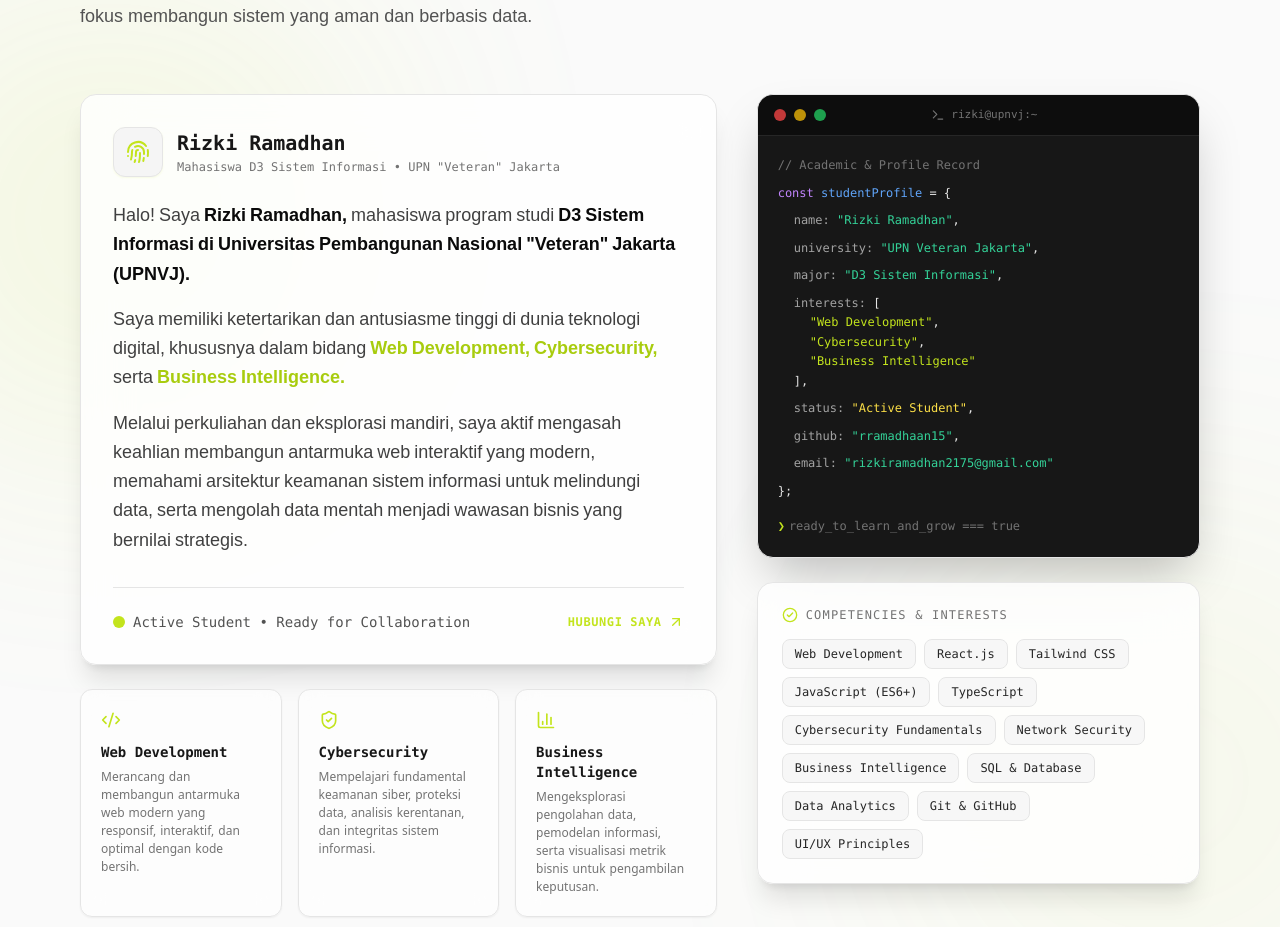
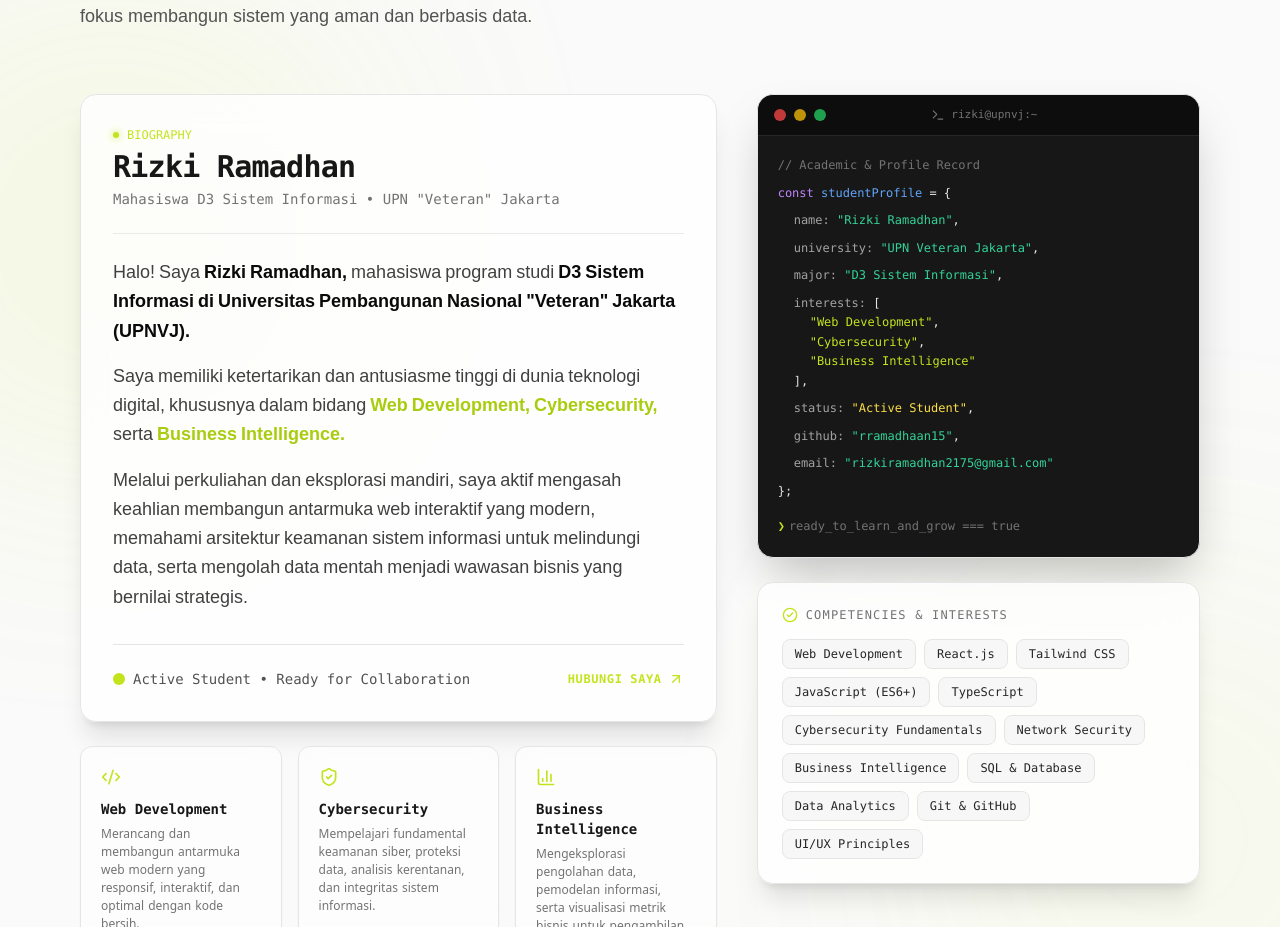
Before and after one commit to rramadhaan15/portofolio, a React (Vite) app: page / in a window 1280 px wide. Shown: the part 1101-2028 px from the top of the page. Built offline with nearby package versions, Linux system fonts and the light colour scheme; a web font is replaced by a local one.

Commit message:
Replace generic fingerprint icon box with clean, professional profile header in about section

```diff
--- a/src/components/ui/about-section.tsx
+++ b/src/components/ui/about-section.tsx
@@ -4,7 +4,6 @@ import {
   Terminal,
   ArrowUpRight,
   CheckCircle2,
-  Fingerprint,
   ShieldCheck,
   BarChart3,
   Globe,
@@ -88,16 +87,17 @@ export default function AboutSection() {
           {/* Left Column: Narrative Bio & Status */}
           <div className="lg:col-span-7 space-y-6">
             <div className="p-8 rounded-2xl border border-neutral-200 dark:border-neutral-800/80 bg-white/80 dark:bg-neutral-950/80 backdrop-blur-xl shadow-xl">
-              <div className="flex items-center gap-3.5 mb-6">
-                <div className="p-3 rounded-xl bg-neutral-100 dark:bg-neutral-900 text-neutral-900 dark:text-white border border-neutral-200 dark:border-neutral-800 shadow-sm shadow-[#C3E41D]/10">
-                  <Fingerprint className="w-6 h-6 transition-transform duration-300 hover:scale-110" style={{ color: "#C3E41D" }} />
+              <div className="mb-6 pb-6 border-b border-neutral-200/80 dark:border-neutral-800/80">
+                <div className="flex items-center gap-2 text-xs font-mono text-[#C3E41D] mb-1.5">
+                  <span className="w-1.5 h-1.5 rounded-full bg-[#C3E41D] shadow-[0_0_8px_#C3E41D]" />
+                  <span>BIOGRAPHY</span>
                 </div>
-                <div>
-                  <h3 className="text-xl font-bold font-mono">Rizki Ramadhan</h3>
-                  <p className="text-xs text-neutral-500 font-mono mt-0.5">
-                    Mahasiswa D3 Sistem Informasi • UPN "Veteran" Jakarta
-                  </p>
-                </div>
+                <h3 className="text-2xl sm:text-3xl font-extrabold font-mono tracking-tight text-neutral-900 dark:text-white">
+                  Rizki Ramadhan
+                </h3>
+                <p className="text-xs sm:text-sm text-neutral-500 font-mono mt-1">
+                  Mahasiswa D3 Sistem Informasi • UPN "Veteran" Jakarta
+                </p>
               </div>
 
               <div
```
Also changed, not shown: 5 other files (tests, documents, lock files or other folders).
